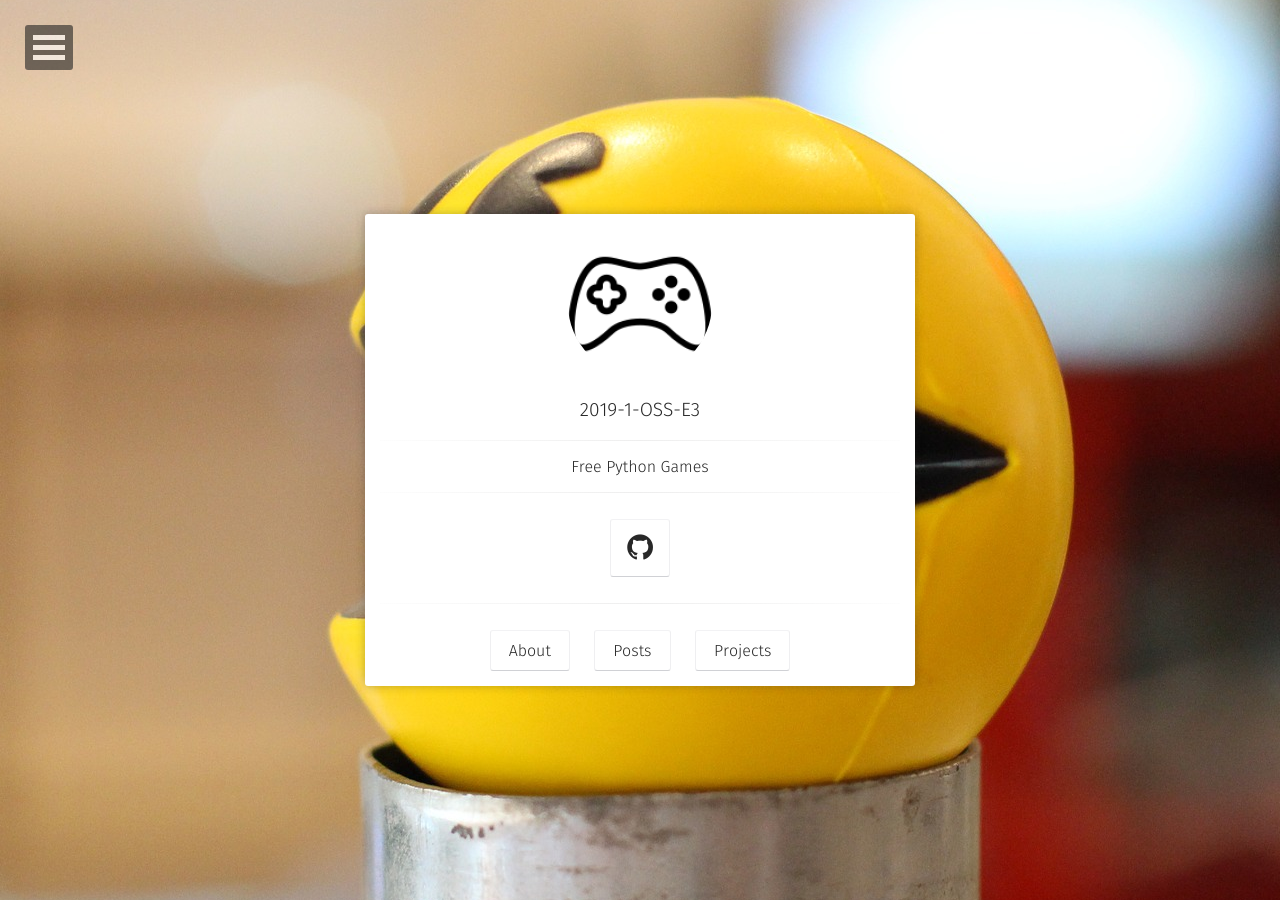
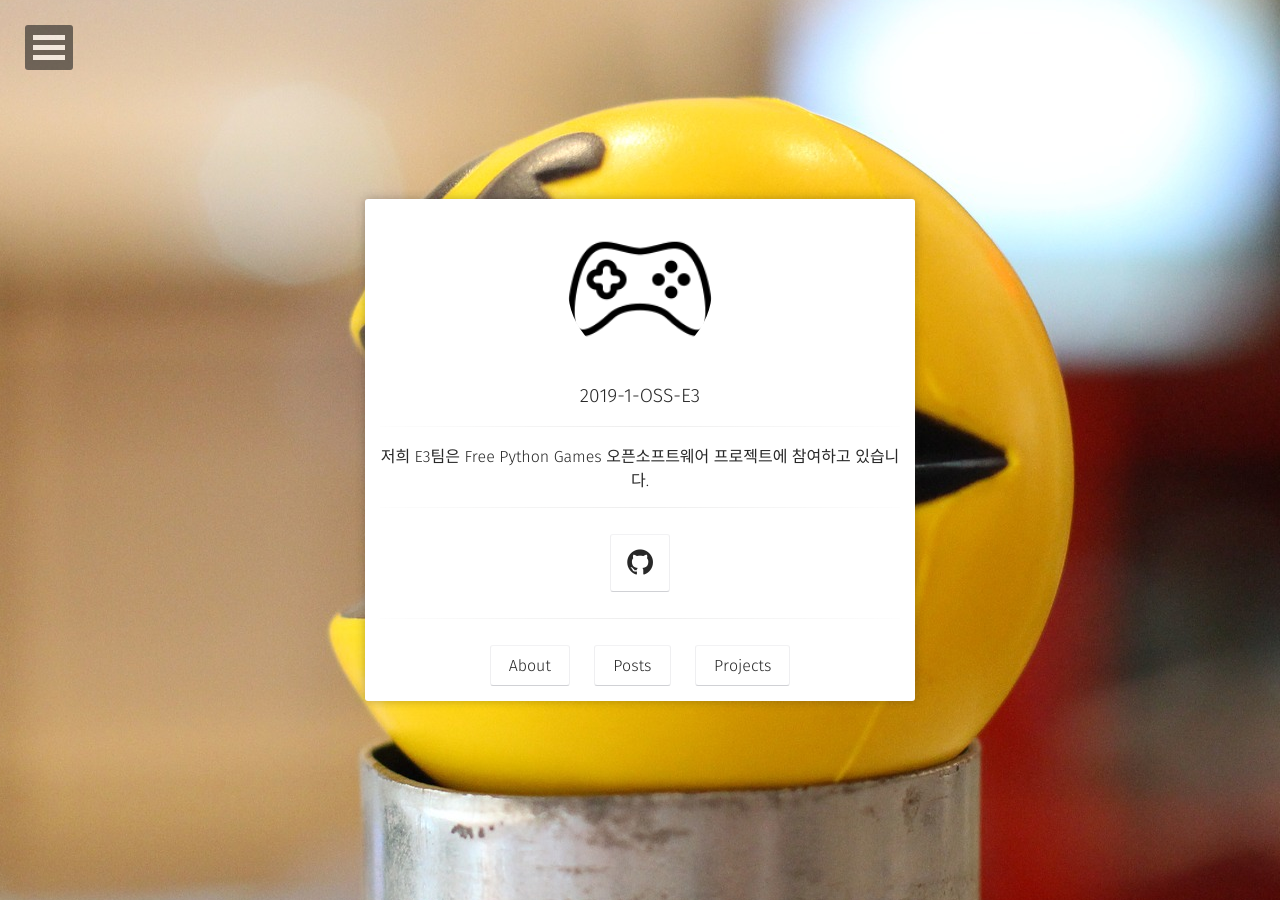
Before and after one commit to 19-1-skku-oss/2019-1-OSS-E3, a Jekyll site: the page built from index.html, in a window 1280 px wide. Built offline with Jekyll 4.4.1, drawn with Linux system fonts in a browser that asks for light colours; some web fonts are replaced.

Commit message:
Update _config.yml

```diff
--- a/_config.yml
+++ b/_config.yml
@@ -1,6 +1,6 @@
 # Site
 title:              2019-1-OSS-E3
-bio:                'Free Python Games'
+bio:                '저희 E3팀은 Free Python Games 오픈소프트웨어 프로젝트에 참여하고 있습니다.'
 description:        "This blog is for free python games."
 reading_time:       true
 words_per_minute:   200
```
